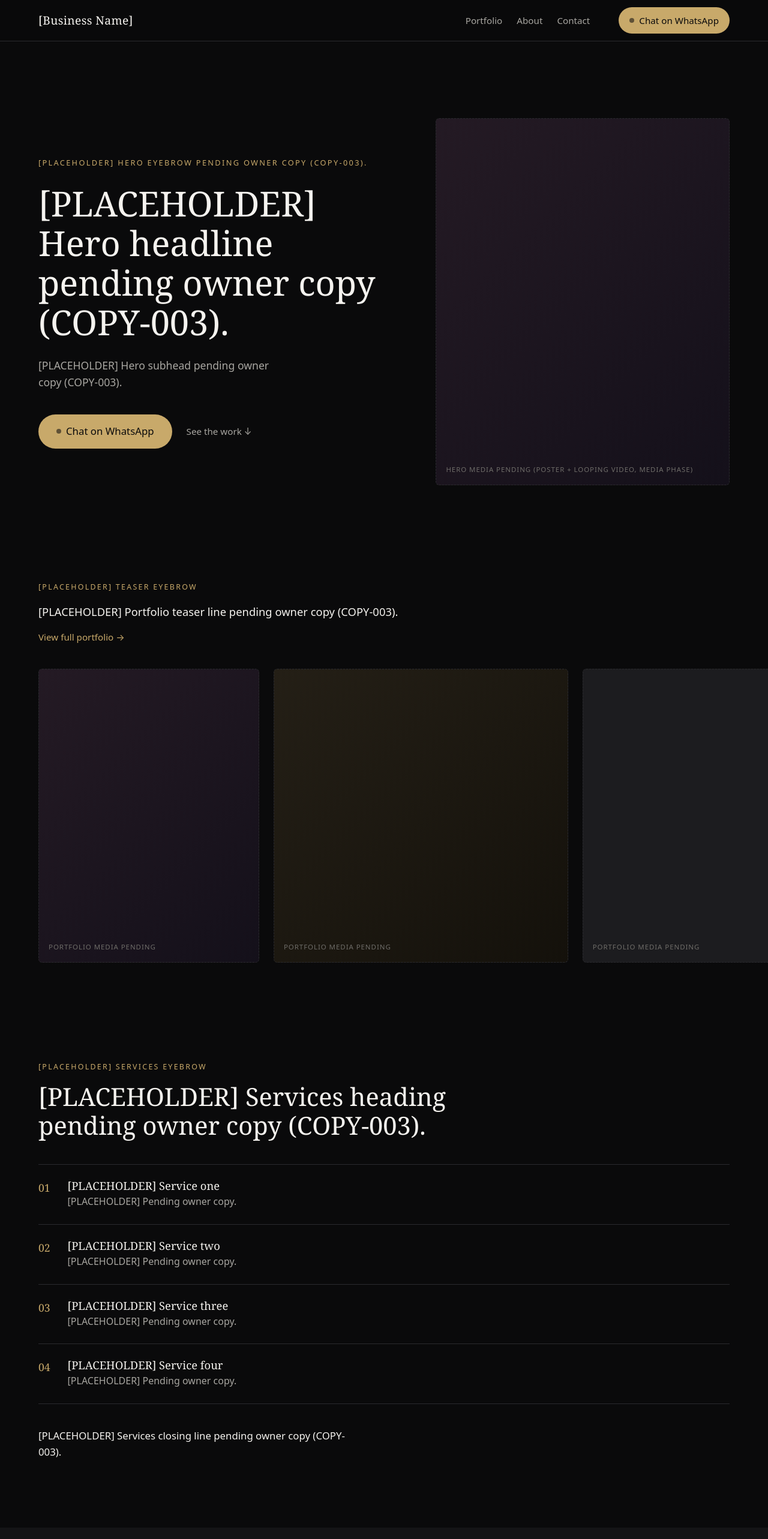
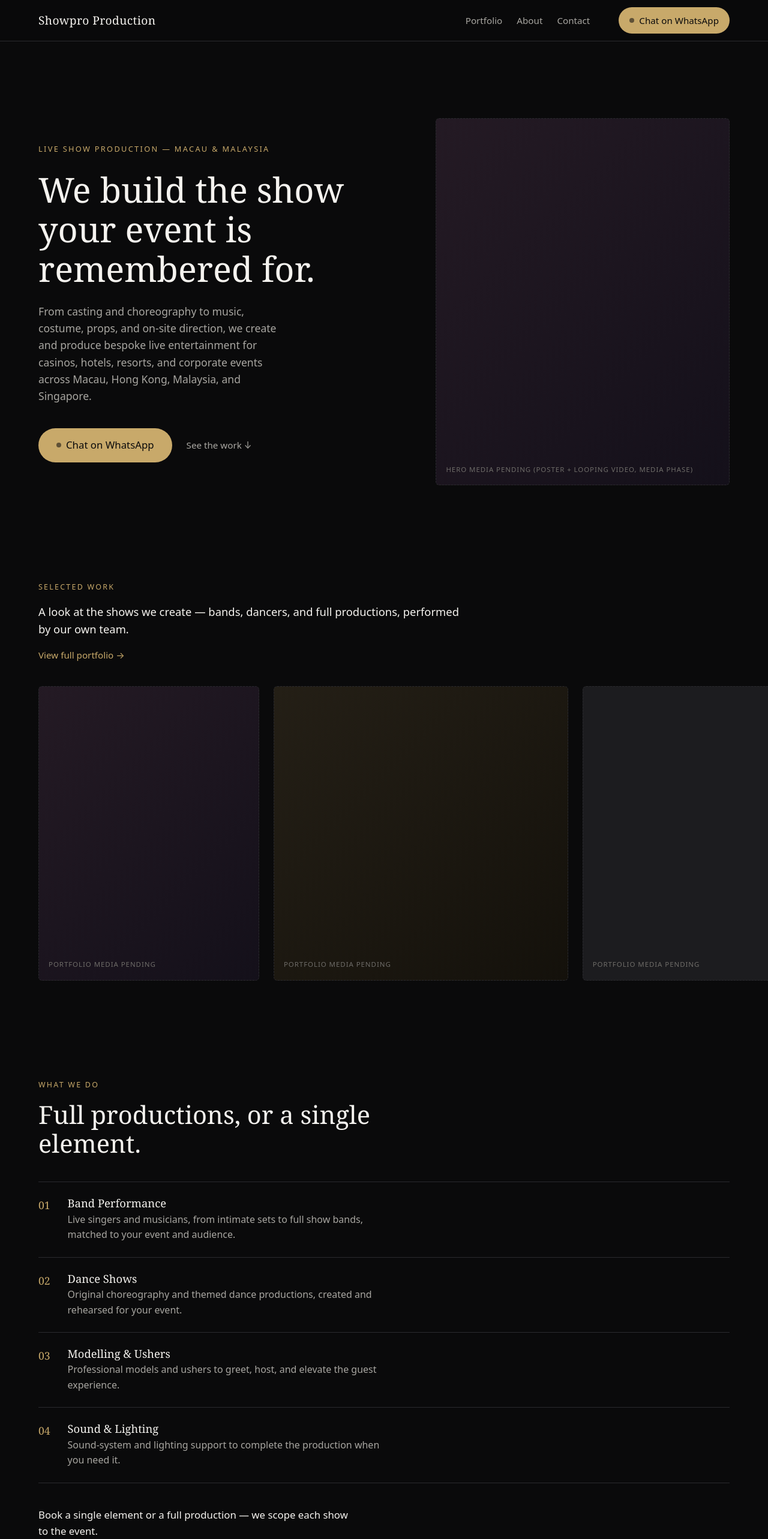
Before and after one commit to abed-fataftah/showpro-production, a Next.js app: page / in a window 1280 px wide. Shown: the top 2566 px of the page at 60% size. Built offline with nearby package versions, Linux system fonts and the light colour scheme; no server answers.

Commit message:
feat(content): populate real business copy, name, and contact values (F-007)

```diff
--- a/content/about.ts
+++ b/content/about.ts
@@ -1,6 +1,6 @@
 import type { About } from "../schema/content";
 export const about = {
-  heading: "[PLACEHOLDER] About heading",
-  body: "[PLACEHOLDER] About body pending owner copy (COPY-003).",
-  dualBaseLine: "[PLACEHOLDER] Dual-base line pending owner copy (COPY-003).",
+  heading: "We create the entertainment at the heart of premium events.",
+  body: "We're a live show production company. We don't organise whole events — we create and deliver the entertainment at the heart of them. For each booking we handle our part end to end: casting the talent, choreographing and directing the show, editing and recreating the music, designing costumes to your theme, preparing props, and managing our performers on the day.",
+  dualBaseLine: "Based in both Macau and Malaysia.",
 } as const satisfies About;
--- a/content/contact.ts
+++ b/content/contact.ts
@@ -1,11 +1,11 @@
 import type { ContactBand, ContactPage } from "../schema/content";
 export const contactBand = {
-  eyebrow: "[PLACEHOLDER] Contact-band eyebrow",
-  heading: "[PLACEHOLDER] Contact-band heading pending owner copy (COPY-003).",
+  eyebrow: "Let's begin",
+  heading: "Let's talk about your event.",
 } as const satisfies ContactBand;
 
 export const contactPage = {
-  eyebrow: "[PLACEHOLDER] Contact eyebrow",
-  heading: "[PLACEHOLDER] Contact heading pending owner copy (COPY-003).",
-  intro: "[PLACEHOLDER] Contact intro pending owner copy (COPY-003).",
+  eyebrow: "Contact",
+  heading: "Let's talk about your event.",
+  intro: "Tell us the date, the venue, and what you have in mind — we'll take it from there. WhatsApp is the fastest way to reach us.",
 } as const satisfies ContactPage;
--- a/content/credibility.ts
+++ b/content/credibility.ts
@@ -1,12 +1,12 @@
 import type { Credibility } from "../schema/content";
 export const credibility = {
-  eyebrow: "[PLACEHOLDER] Credibility eyebrow",
-  heading: "[PLACEHOLDER] Credibility heading pending owner copy (COPY-003).",
-  body: "[PLACEHOLDER] Credibility body pending owner confirmation (COPY-004).",
+  eyebrow: "Experience",
+  heading: "Built for premium venues.",
+  body: "Our work lives in premium environments — casinos, hotels, resorts, and corporate stages across Asia. We build shows to the standard those rooms expect: polished, rehearsed, and ready for a discerning audience.",
   points: [
-    { title: "[PLACEHOLDER] Point one", body: "[PLACEHOLDER] Pending owner copy." },
-    { title: "[PLACEHOLDER] Point two", body: "[PLACEHOLDER] Pending owner copy." },
-    { title: "[PLACEHOLDER] Point three", body: "[PLACEHOLDER] Pending owner copy." },
-    { title: "[PLACEHOLDER] Point four", body: "[PLACEHOLDER] Pending owner copy." },
+    { title: "End-to-end production", body: "One team, from concept to the day itself." },
+    { title: "Professional performers", body: "Dancers, singers, musicians, and models." },
+    { title: "Dual bases, regional reach", body: "Macau and Malaysia, working across the region." },
+    { title: "Custom to your theme", body: "Music, costume, and choreography built for your event." },
   ],
 } as const satisfies Credibility;
--- a/content/event-types.ts
+++ b/content/event-types.ts
@@ -1,13 +1,15 @@
 import type { EventType, EventTypesSection } from "../schema/content";
 // Exactly four (CR-007 / D-13), enforced by the schema.
+// NOTE: schema requires a non-empty description per type, but the design lists titles only.
+// Descriptions mirror the title text (approved copy) until/unless owner supplies one-liners.
 export const eventTypes = [
-  { title: "[PLACEHOLDER] Event type one", description: "[PLACEHOLDER] Pending owner copy." },
-  { title: "[PLACEHOLDER] Event type two", description: "[PLACEHOLDER] Pending owner copy." },
-  { title: "[PLACEHOLDER] Event type three", description: "[PLACEHOLDER] Pending owner copy." },
-  { title: "[PLACEHOLDER] Event type four", description: "[PLACEHOLDER] Pending owner copy." },
+  { title: "Hotel & resort private events", description: "Hotel & resort private events." },
+  { title: "Casino premium-membership private events", description: "Casino premium-membership private events." },
+  { title: "Corporate events", description: "Corporate events." },
+  { title: "Mall festival & parade dance shows", description: "Mall festival & parade dance shows." },
 ] as const satisfies readonly EventType[];
 
 export const eventTypesSection = {
-  eyebrow: "[PLACEHOLDER] Event types eyebrow",
-  intro: "[PLACEHOLDER] Event types intro pending owner copy (COPY-003).",
+  eyebrow: "Types of Events",
+  intro: "We work with professional event teams on:",
 } as const satisfies EventTypesSection;
--- a/content/geographic-reach.ts
+++ b/content/geographic-reach.ts
@@ -1,5 +1,5 @@
 import type { GeographicReach } from "../schema/content";
 export const geographicReach = {
-  heading: "[PLACEHOLDER] Reach heading",
-  body: "[PLACEHOLDER] Reach body pending owner copy (COPY-003).",
+  heading: "Two bases, one region.",
+  body: "We're based in Macau and Malaysia and work across Macau, Hong Kong, Malaysia, and Singapore. We travel for the right event — there's no location we won't consider.",
 } as const satisfies GeographicReach;
--- a/content/hero.ts
+++ b/content/hero.ts
@@ -1,8 +1,8 @@
 import type { Hero } from "../schema/content";
 export const hero = {
-  eyebrow: "[PLACEHOLDER] Hero eyebrow pending owner copy (COPY-003).",
-  headline: "[PLACEHOLDER] Hero headline pending owner copy (COPY-003).",
-  subhead: "[PLACEHOLDER] Hero subhead pending owner copy (COPY-003).",
+  eyebrow: "Live Show Production — Macau & Malaysia",
+  headline: "We build the show your event is remembered for.",
+  subhead: "From casting and choreography to music, costume, props, and on-site direction, we create and produce bespoke live entertainment for casinos, hotels, resorts, and corporate events across Macau, Hong Kong, Malaysia, and Singapore.",
   poster: "media/PLACEHOLDER-hero-poster.jpg",
   videoSrc: "media/PLACEHOLDER-hero.mp4",
 } as const satisfies Hero;
--- a/content/portfolio.ts
+++ b/content/portfolio.ts
@@ -1,14 +1,14 @@
 import type { PortfolioItem, PortfolioTeaser, PortfolioIntro } from "../schema/content";
-// Empty until the media feature (F-005) supplies web-ready, consent-confirmed items.
+// Empty until the media pass supplies web-ready, consent-confirmed items.
 export const portfolio = [] as const satisfies readonly PortfolioItem[];
 
 export const portfolioTeaser = {
-  eyebrow: "[PLACEHOLDER] Teaser eyebrow",
-  line: "[PLACEHOLDER] Portfolio teaser line pending owner copy (COPY-003).",
+  eyebrow: "Selected Work",
+  line: "A look at the shows we create — bands, dancers, and full productions, performed by our own team.",
 } as const satisfies PortfolioTeaser;
 
 export const portfolioIntro = {
-  eyebrow: "[PLACEHOLDER] Portfolio eyebrow",
-  heading: "[PLACEHOLDER] Portfolio heading pending owner copy (COPY-003).",
-  lede: "[PLACEHOLDER] Portfolio lede pending owner copy (COPY-003).",
+  eyebrow: "The Work",
+  heading: "One curated look at what we do.",
+  lede: "Live bands, dance productions, models and ushers, and the shows we build around them.",
 } as const satisfies PortfolioIntro;
--- a/content/privacy.ts
+++ b/content/privacy.ts
@@ -1,5 +1,5 @@
 import type { Privacy } from "../schema/content";
 export const privacy = {
-  heading: "[PLACEHOLDER] Privacy heading",
-  body: "[PLACEHOLDER] Privacy notice text pending owner confirmation (SEC-004).",
+  heading: "What we collect: nothing.",
+  body: "This website doesn't collect or store your information. We don't use analytics or tracking, and there are no cookies measuring visitors. If you contact us through WhatsApp, WeChat, or email, any details you choose to share are handled by us directly and used only to respond to your enquiry.",
 } as const satisfies Privacy;
--- a/content/seo.ts
+++ b/content/seo.ts
@@ -1,13 +1,30 @@
 import type { Seo } from "../schema/content";
-const r = (name: string) => ({
-  title: "[PLACEHOLDER] " + name + " title",
-  description: "[PLACEHOLDER] " + name + " description (COPY-003).",
-  ogImage: "og/PLACEHOLDER-og.jpg",
-});
+// OG image stays a placeholder until the media pass supplies a no-venue still (SEO-005).
+const OG = "og/PLACEHOLDER-og.jpg";
 export const seo = {
-  home: r("Home"),
-  portfolio: r("Portfolio"),
-  about: r("About"),
-  contact: r("Contact"),
-  privacy: r("Privacy"),
+  home: {
+    title: "Showpro Production — Live Show Production | Macau & Malaysia",
+    description: "Bespoke live entertainment for casinos, hotels, resorts, and corporate events across Macau, Hong Kong, Malaysia, and Singapore.",
+    ogImage: OG,
+  },
+  portfolio: {
+    title: "Portfolio — Showpro Production | Live Shows & Performances",
+    description: "Live bands, dance productions, models and ushers, and the shows we build around them.",
+    ogImage: OG,
+  },
+  about: {
+    title: "About — Showpro Production | Show Production, Macau & Malaysia",
+    description: "We create the entertainment at the heart of premium events.",
+    ogImage: OG,
+  },
+  contact: {
+    title: "Contact — Showpro Production | Enquire on WhatsApp",
+    description: "Tell us the date, the venue, and what you have in mind — we'll take it from there. WhatsApp is the fastest way to reach us.",
+    ogImage: OG,
+  },
+  privacy: {
+    title: "Privacy — Showpro Production",
+    description: "This website doesn't collect or store your information. We don't use analytics or tracking, and there are no cookies measuring visitors.",
+    ogImage: OG,
+  },
 } as const satisfies Seo;
--- a/content/services.ts
+++ b/content/services.ts
@@ -1,13 +1,13 @@
 import type { Service, ServicesSection } from "../schema/content";
 export const services = [
-  { title: "[PLACEHOLDER] Service one", description: "[PLACEHOLDER] Pending owner copy." },
-  { title: "[PLACEHOLDER] Service two", description: "[PLACEHOLDER] Pending owner copy." },
-  { title: "[PLACEHOLDER] Service three", description: "[PLACEHOLDER] Pending owner copy." },
-  { title: "[PLACEHOLDER] Service four", description: "[PLACEHOLDER] Pending owner copy." },
+  { title: "Band Performance", description: "Live singers and musicians, from intimate sets to full show bands, matched to your event and audience." },
+  { title: "Dance Shows", description: "Original choreography and themed dance productions, created and rehearsed for your event." },
+  { title: "Modelling & Ushers", description: "Professional models and ushers to greet, host, and elevate the guest experience." },
+  { title: "Sound & Lighting", description: "Sound-system and lighting support to complete the production when you need it." },
 ] as const satisfies readonly Service[];
 
 export const servicesSection = {
-  eyebrow: "[PLACEHOLDER] Services eyebrow",
-  heading: "[PLACEHOLDER] Services heading pending owner copy (COPY-003).",
-  closing: "[PLACEHOLDER] Services closing line pending owner copy (COPY-003).",
+  eyebrow: "What We Do",
+  heading: "Full productions, or a single element.",
+  closing: "Book a single element or a full production — we scope each show to the event.",
 } as const satisfies ServicesSection;
--- a/content/site-settings.ts
+++ b/content/site-settings.ts
@@ -1,12 +1,13 @@
 import type { SiteSettings } from "../schema/content";
-// DEVELOPMENT PLACEHOLDERS ONLY (CS §6.8). Owner values are outstanding blockers (PO §D-25).
+// Real owner-approved values (F-007). wechatId + wechatQr remain placeholders:
+// the WeChat handle + cropped QR image belong to the pictures/QR pass (kept placeholder so production stays gated).
 export const siteSettings = {
-  businessName: "[Business Name]",
-  whatsappNumber: "+000 0000 0000",
+  businessName: "Showpro Production",
+  whatsappNumber: "+60 17-500 2680",
   wechatId: "[wechat-id-placeholder]",
   wechatQr: "qr/PLACEHOLDER-wechat-qr.png",
-  email: "hello@[businessname].com",
-  whatsappOpener: "[PLACEHOLDER] Enquiry opener pending owner sign-off (COPY-003).",
-  reachLine: "[PLACEHOLDER] Reach line pending owner sign-off (COPY-003).",
-  tagline: "[PLACEHOLDER] Footer tagline pending owner sign-off (COPY-003).",
+  email: "Showpromacau@gmail.com",
+  whatsappOpener: "Hi — I'd like to enquire about a live show for an event.",
+  reachLine: "Macau · Hong Kong · Malaysia · Singapore",
+  tagline: "Live show production — Macau & Malaysia.",
 } as const satisfies SiteSettings;
```
